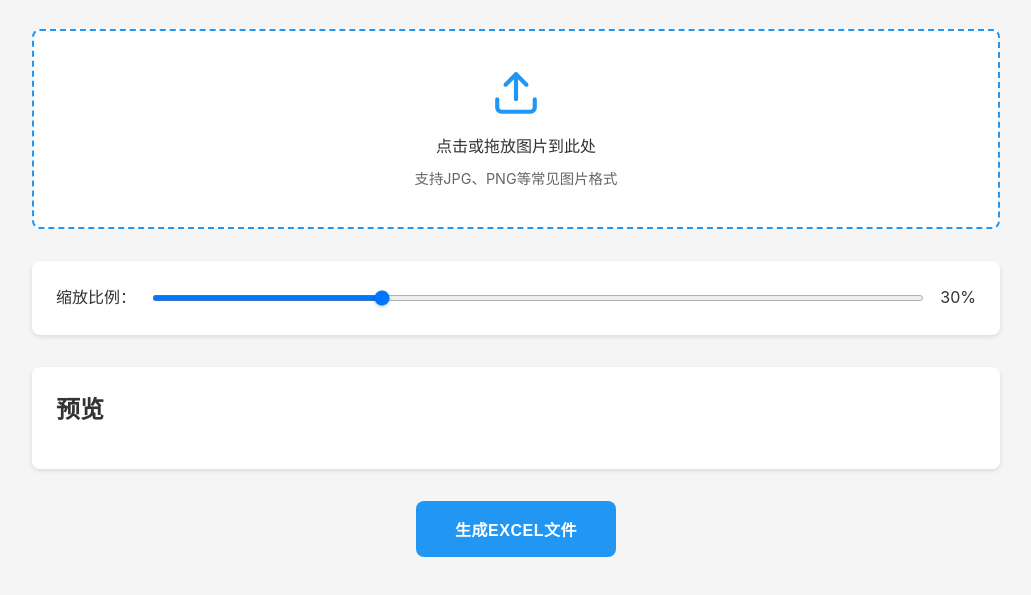
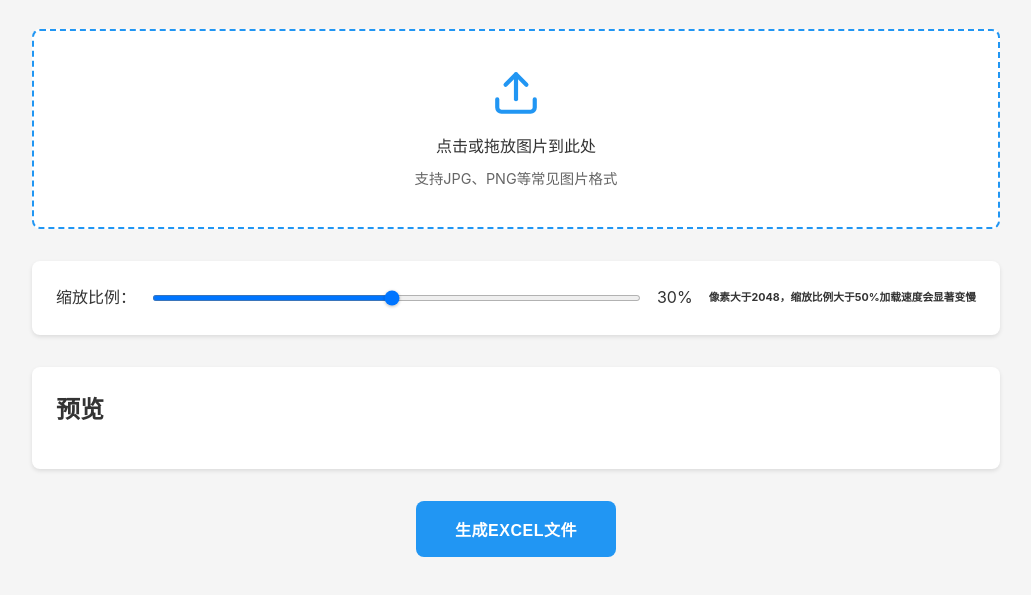
Before and after one commit to xiaotudou001/pic2excel, a plain HTML site: page index.html in a window 1280 px wide. Shown: the part 183-778 px from the top of the page, without its empty margins (124-1155 px from the left). Drawn offline with Linux system fonts and the light colour scheme.

Commit message:
Update index.html

```diff
--- a/index.html
+++ b/index.html
@@ -37,9 +37,10 @@
                 <div class="control-group">
                     <label for="scaleSlider">缩放比例：</label>
                     <div class="slider-container">
-                        <input type="range" id="scaleSlider" min="1" max="100" value="30" />
+                        <input type="range" id="scaleSlider" min="1" max="60" value="30" />
                         <span id="scaleValue">30%</span>
                     </div>
+                    <h6>像素大于2048，缩放比例大于50%加载速度会显著变慢</h6>
                 </div>
             </div>
 
```
